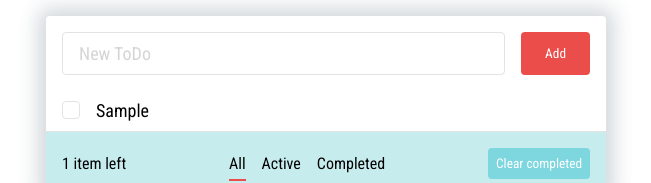
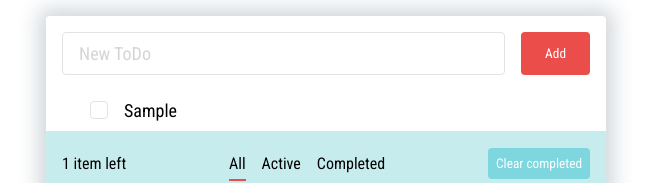
Before and after one commit to alexovn/react-todo, a React (Vite) app: page / in a window 1280 px wide. Both pictures are taken after typing "Sample" into the empty fields and a click on the button "Add". Shown: the top 183 px of the page, without its empty margins (314-965 px from the left). Built offline with nearby package versions, Linux system fonts and the light colour scheme.

Commit message:
feat: pin todo

```diff
--- a/index.html
+++ b/index.html
@@ -6,8 +6,8 @@
   <link rel="icon" type="image/svg+xml" href="/vite.svg" />
   <link rel="preconnect" href="https://fonts.googleapis.com">
   <link rel="preconnect" href="https://fonts.gstatic.com" crossorigin>
-  <link href="https://fonts.googleapis.com/css2?family=Roboto+Condensed:ital,wght@0,100..900;1,100..900&display=swap"
-    rel="stylesheet">
+  <link href="https://fonts.googleapis.com/css2?family=Roboto+Condensed:ital,wght@0,100..900;1,100..900&display=swap" rel="stylesheet">
+  <link rel="stylesheet" href="https://use.fontawesome.com/releases/v5.15.4/css/all.css" integrity="sha384-DyZ88mC6Up2uqS4h/KRgHuoeGwBcD4Ng9SiP4dIRy0EXTlnuz47vAwmeGwVChigm" crossorigin="anonymous">
   <meta name="viewport" content="width=device-width, initial-scale=1.0" />
   <title>ToDo</title>
 </head>
--- a/src/components/TodoItem.tsx
+++ b/src/components/TodoItem.tsx
@@ -6,11 +6,13 @@ function TodoItem({
   onItemChange,
   onItemRemove,
   onItemComplete,
+  onItemPinned,
 }: {
   item: ITodoItem
   onItemChange: (item: ITodoItem, name: string) => void
   onItemRemove: (id: string) => void
   onItemComplete: (item: ITodoItem, completed: boolean) => void
+  onItemPinned: (item: ITodoItem, pinned: boolean) => void
 }) {
   const [isEdit, setIsEdit] = useState(false)
   const itemRef = useRef<HTMLInputElement>(null)
@@ -36,22 +38,22 @@ function TodoItem({
   }
 
   return (
-    <li className="todo-app__item">
-      {item.completed}
-      {/* <span className="todo-app__item-color" /> */}
-
-      {/* <input
+    <li className={`todo-app__item ${item.pinned ? 'pinned' : ''}`}>
+      <label>
+        <input
           type="checkbox"
           className="pin-checkbox"
+          checked={item.pinned}
+          onChange={e => onItemPinned(item, e.target.checked)}
         />
-
         <span
           className="todo-app__item-pin"
         >
           <span className="todo-app__item-pin-icon">
             <i className="fas fa-thumbtack"></i>
           </span>
-      </span> */}
+        </span>
+      </label>
 
       <label>
         <input
--- a/src/components/TodoList.tsx
+++ b/src/components/TodoList.tsx
@@ -23,11 +23,6 @@ function TodoList({
     onSetList(newList)
   }
 
-  function removeTodo(id: string) {
-    const newList = list.filter(item => item.id !== id)
-    onSetList(newList)
-  }
-
   function completeTodo(item: ITodoItem, completed: boolean) {
     const newList = list.map((todo) => {
       if (todo.id !== item.id)
@@ -36,6 +31,26 @@ function TodoList({
       return {
         ...todo,
         completed,
+      }
+    })
+
+    onSetList(newList)
+  }
+
+  function removeTodo(id: string) {
+    const newList = list.filter(item => item.id !== id)
+    onSetList(newList)
+  }
+
+  function pinTodo(item: ITodoItem, pinned: boolean) {
+    const newList = list.map((todo) => {
+      if (todo.id !== item.id) {
+        return todo
+      }
+
+      return {
+        ...todo,
+        pinned,
       }
     })
 
@@ -51,6 +66,7 @@ function TodoList({
           onItemChange={changeTodo}
           onItemRemove={removeTodo}
           onItemComplete={completeTodo}
+          onItemPinned={pinTodo}
         />
       ))}
     </ul>
```
Lines whose indentation alone changed are shown as unchanged.
